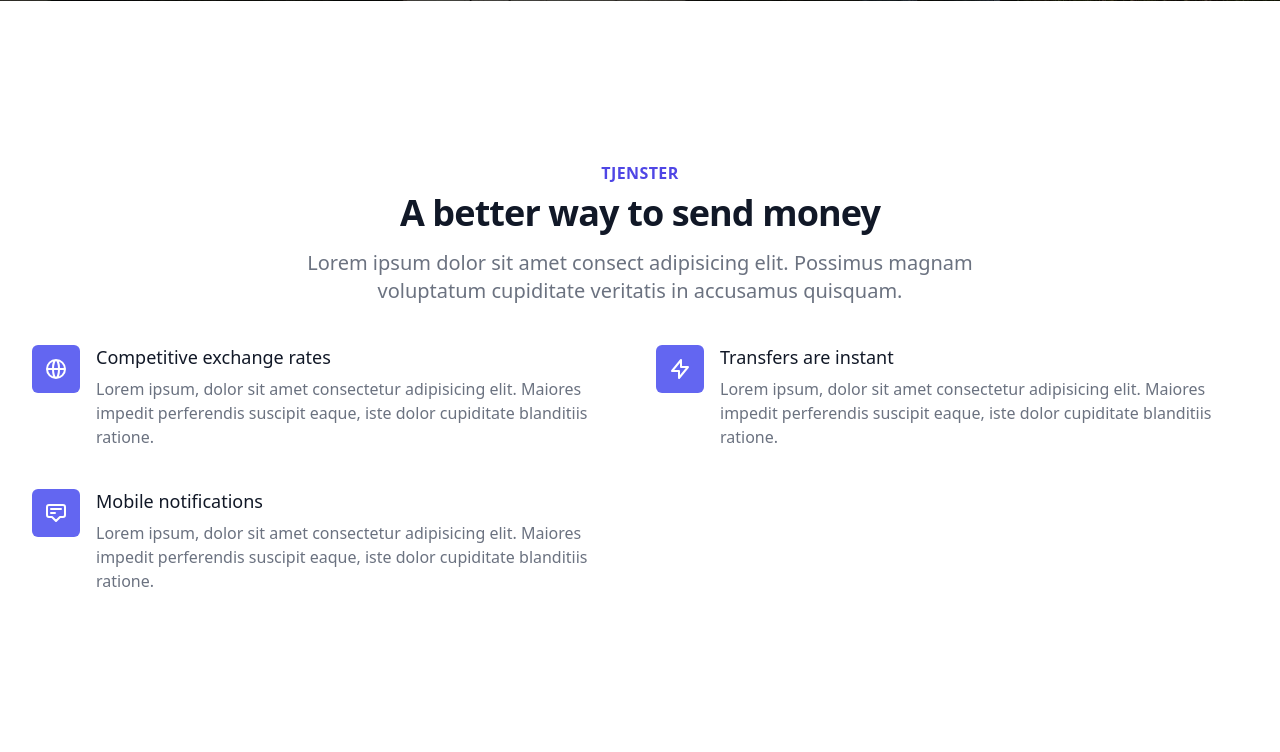
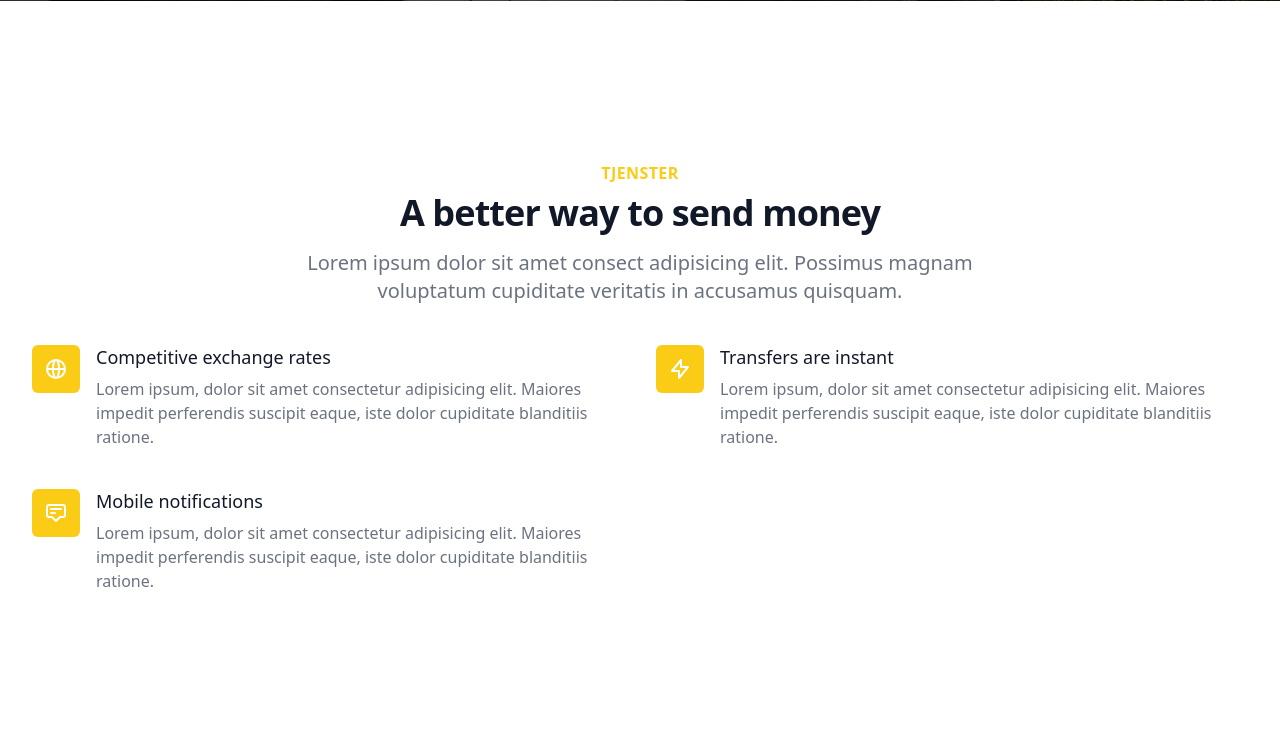
Before and after one commit to MNKanout/garbage-taxi-website, a Flask app: page / in a window 1280 px wide. Shown: the part 783-1535 px from the top of the page. Run offline with Flask 2, Linux system fonts and the light colour scheme.

Commit message:
changed tjenster icons colors

```diff
--- a/static/style.css
+++ b/static/style.css
@@ -851,6 +851,11 @@ Ensure the default browser behavior of the `hidden` attribute.
   background-color: rgb(31 41 55 / var(--tw-bg-opacity));
 }
 
+.bg-yellow-400 {
+  --tw-bg-opacity: 1;
+  background-color: rgb(250 204 21 / var(--tw-bg-opacity));
+}
+
 .py-6 {
   padding-top: 1.5rem;
   padding-bottom: 1.5rem;
@@ -1068,6 +1073,11 @@ Ensure the default browser behavior of the `hidden` attribute.
 .text-gray-400 {
   --tw-text-opacity: 1;
   color: rgb(156 163 175 / var(--tw-text-opacity));
+}
+
+.text-yellow-400 {
+  --tw-text-opacity: 1;
+  color: rgb(250 204 21 / var(--tw-text-opacity));
 }
 
 .underline {
--- a/templates/index.html
+++ b/templates/index.html
@@ -53,7 +53,7 @@
                 <div id="#services" class="py-40 shadow-white bg-white mb-2">
                     <div class="max-w-7xl mx-auto px-4 sm:px-6 lg:px-8">
                     <div class="lg:text-center">
-                        <h2 class="text-base text-indigo-600 font-semibold tracking-wide uppercase">Tjenster</h2>
+                        <h2 class="text-base text-yellow-400 font-semibold tracking-wide uppercase">Tjenster</h2>
                         <p class="mt-2 text-3xl leading-8 font-extrabold tracking-tight text-gray-900 sm:text-4xl">
                         A better way to send money
                         </p>
@@ -66,7 +66,7 @@
                         <dl class="space-y-10 md:space-y-0 md:grid md:grid-cols-2 md:gap-x-8 md:gap-y-10">
                         <div class="relative">
                             <dt>
-                            <div class="absolute flex items-center justify-center h-12 w-12 rounded-md bg-indigo-500 text-white">
+                            <div class="absolute flex items-center justify-center h-12 w-12 rounded-md bg-yellow-400 text-white">
                                 <!-- Heroicon name: outline/globe-alt -->
                                 <svg class="h-6 w-6" xmlns="http://www.w3.org/2000/svg" fill="none" viewBox="0 0 24 24" stroke="currentColor" aria-hidden="true">
                                 <path stroke-linecap="round" stroke-linejoin="round" stroke-width="2" d="M21 12a9 9 0 01-9 9m9-9a9 9 0 00-9-9m9 9H3m9 9a9 9 0 01-9-9m9 9c1.657 0 3-4.03 3-9s-1.343-9-3-9m0 18c-1.657 0-3-4.03-3-9s1.343-9 3-9m-9 9a9 9 0 019-9" />
@@ -96,7 +96,7 @@
 
                         <div class="relative">
                             <dt>
-                            <div class="absolute flex items-center justify-center h-12 w-12 rounded-md bg-indigo-500 text-white">
+                            <div class="absolute flex items-center justify-center h-12 w-12 rounded-md bg-yellow-400 text-white">
                                 <!-- Heroicon name: outline/lightning-bolt -->
                                 <svg class="h-6 w-6" xmlns="http://www.w3.org/2000/svg" fill="none" viewBox="0 0 24 24" stroke="currentColor" aria-hidden="true">
                                 <path stroke-linecap="round" stroke-linejoin="round" stroke-width="2" d="M13 10V3L4 14h7v7l9-11h-7z" />
@@ -111,7 +111,7 @@
 
                         <div class="relative">
                             <dt>
-                            <div class="absolute flex items-center justify-center h-12 w-12 rounded-md bg-indigo-500 text-white">
+                            <div class="absolute flex items-center justify-center h-12 w-12 rounded-md bg-yellow-400 text-white">
                                 <!-- Heroicon name: outline/annotation -->
                                 <svg class="h-6 w-6" xmlns="http://www.w3.org/2000/svg" fill="none" viewBox="0 0 24 24" stroke="currentColor" aria-hidden="true">
                                 <path stroke-linecap="round" stroke-linejoin="round" stroke-width="2" d="M7 8h10M7 12h4m1 8l-4-4H5a2 2 0 01-2-2V6a2 2 0 012-2h14a2 2 0 012 2v8a2 2 0 01-2 2h-3l-4 4z" />
```
